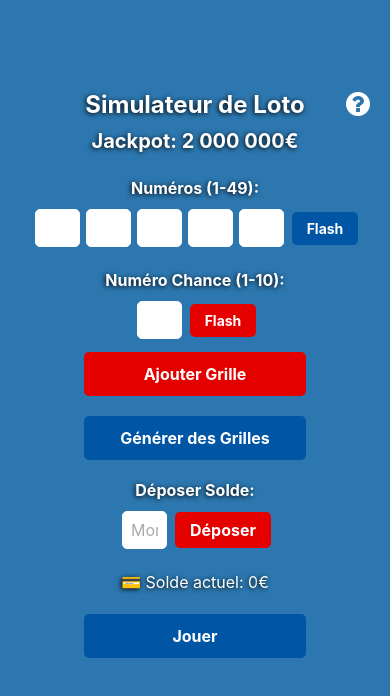
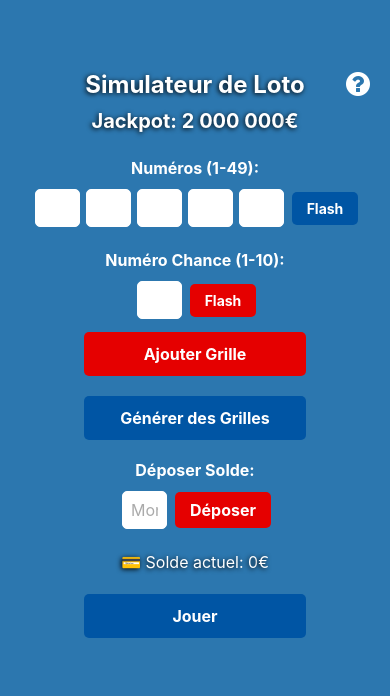
Before and after one commit to JJRimbax/loto-simulator, a React Native app: screen / in a window 390 px wide. Shown: the top 696 px of the page. Built offline with nearby package versions, Linux system fonts and the light colour scheme.

Commit message:
title adjust

```diff
--- a/App.js
+++ b/App.js
@@ -45,6 +45,7 @@ export default function App() {
   const [nombreGrillesAGenerer, setNombreGrillesAGenerer] = useState('');
   const [secondTirageGenerer, setSecondTirageGenerer] = useState(false); // Switch pour le second tirage dans la modal de génération
   const [modalInfoVisible, setModalInfoVisible] = useState(false); // Modal pour les informations du jeu
+  const [gainDernierTour, setGainDernierTour] = useState(0); // Nouveau : Gain du dernier tirage
 
   // Références pour les animations
   const circleAnimations = useRef([
@@ -266,6 +267,9 @@ export default function App() {
       setTotalGains((prevTotalGains) => prevTotalGains + gainTotalTour);
       setSolde((prevSolde) => prevSolde + gainTotalTour);
       setResultatsGrilles(tempResultatsGrilles);
+
+      // Mise à jour du gain du dernier tirage
+      setGainDernierTour(gainTotalTour);
 
       // Afficher la modal avec les résultats
       setModalVisible(true);
@@ -677,8 +681,9 @@ export default function App() {
                   {/* Informations de gains dans la modal */}
                   {!isAnimating && (
                     <View style={styles.gainsInfoSection}>
-                      <Text style={styles.sectionTitle}>Résumé des Gains:</Text>
+                      <Text style={styles.sectionTitleModal}>Résumé des Gains:</Text>
                       <View style={styles.gainsInfo}>
+                        <Text style={styles.gainsTextHighlight}>💵 Gain de ce tirage: {formatMontant(gainDernierTour)}€</Text>
                         <Text style={styles.gainsText}>💰 Cumul des gains: {formatMontant(totalGains)}€</Text>
                         <Text style={styles.gainsText}>🏆 Meilleur gain: {formatMontant(meilleurGain)}€</Text>
                         <Text style={styles.gainsText}>💸 Total dépensé: {formatMontant(totalDepense)}€</Text>
@@ -690,7 +695,7 @@ export default function App() {
                   {/* Afficher les numéros tirés */}
                   {!isAnimating && numerosTirage.length > 0 && (
                     <View style={styles.tirageSection}>
-                      <Text style={styles.sectionTitle}>Numéros Tirés:</Text>
+                      <Text style={styles.sectionTitleModal}>Numéros Tirés:</Text>
                       <View style={styles.tirageNumeros}>
                         {numerosTirage.map((num, index) => (
                           <View key={index} style={styles.numeroBallTirage}>
@@ -707,7 +712,7 @@ export default function App() {
                   {/* Afficher le second tirage */}
                   {!isAnimating && numerosSecondTirage.length === 5 && (
                     <View style={styles.tirageSection}>
-                      <Text style={styles.sectionTitle}>Second Tirage:</Text>
+                      <Text style={styles.sectionTitleModal}>Second Tirage:</Text>
                       <View style={styles.tirageNumeros}>
                         {numerosSecondTirage.map((num, index) => (
                           <View key={index} style={styles.numeroBallTirage}>
@@ -721,7 +726,7 @@ export default function App() {
                   {/* Afficher les résultats détaillés des grilles */}
                   {resultatsGrilles.length > 0 && (
                     <View style={styles.resultSection}>
-                      <Text style={styles.sectionTitle}>Résultats des Grilles:</Text>
+                      <Text style={styles.sectionTitleModal}>Résultats des Grilles:</Text>
                       {resultatsGrilles.map((resultat, index) => (
                         <View key={index} style={styles.resultGrille}>
                           <Text style={styles.resultGrilleTitle}>Grille {index + 1}:</Text>
@@ -819,7 +824,6 @@ export default function App() {
     </View>
   );
 }
-
 // Styles pour l'application
 const styles = StyleSheet.create({
   background: {
@@ -827,9 +831,17 @@ const styles = StyleSheet.create({
     backgroundColor: '#2C77AF', // Fond bleu
   },
   container: {
-    marginTop: 70,
+    marginTop: 50,
     flex: 1,
   },
+
+  gainsTextHighlight: {
+    fontSize: 16,
+    color: '#28a745', // Vert pour les gains
+    marginVertical: 2,
+    fontWeight: 'bold',
+  },
+
   content: {
     alignItems: 'center',
     paddingHorizontal: 10,
@@ -875,12 +887,16 @@ const styles = StyleSheet.create({
   sectionTitle: {
     fontSize: 16, // Taille uniforme
     marginBottom: 8,
-    color: '#FFFFFF',
+    color: 'white',
     fontWeight: 'bold',
     textAlign: 'center',
-    textShadowColor: '#000000',
-    textShadowOffset: { width: -1, height: 1 },
-    textShadowRadius: 5,
+  },
+  sectionTitleModal: {
+    fontSize: 16, // Taille uniforme
+    marginBottom: 8,
+    color: 'black',
+    fontWeight: 'bold',
+    textAlign: 'center',
   },
   numerosContainer: {
     flexDirection: 'row',
@@ -1142,7 +1158,7 @@ const styles = StyleSheet.create({
   modalTitle: {
     fontSize: 16,
     marginBottom: 8,
-    color: '#333333',
+    color: '#000000', // Changer la couleur en noir
     fontWeight: 'bold',
     textAlign: 'center',
   },
```
